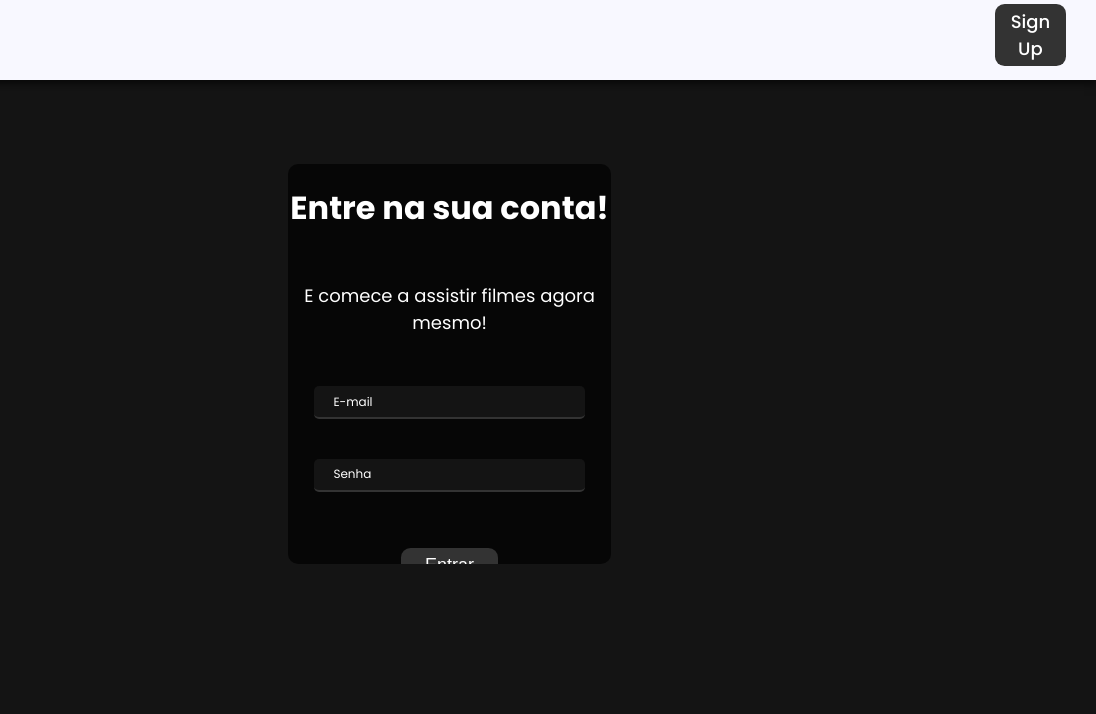
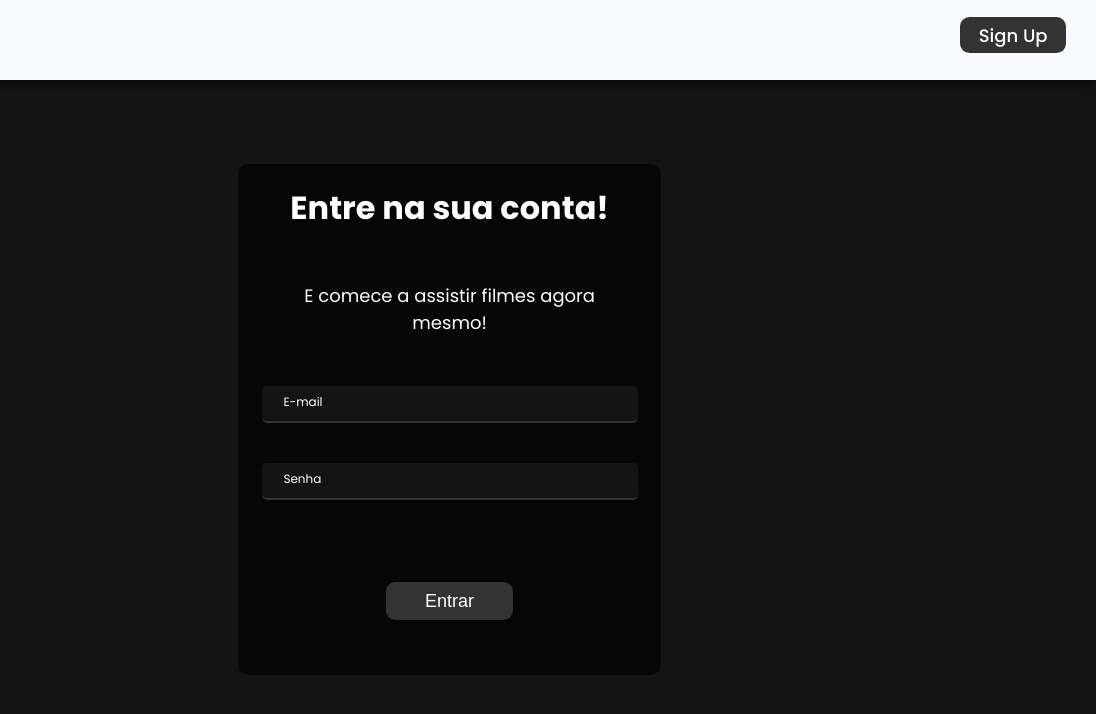
Before and after one commit to CaioEmannuelDiniz/BasicWeb, a plain HTML site: page pages/indexLogin.html in a window 1280 px wide. Shown: the full height of the page, 184-1280 px from the left. Drawn offline with Linux system fonts and the light colour scheme.

Commit message:
Add files via upload

```diff
--- a/pages/indexLogin.html
+++ b/pages/indexLogin.html
@@ -15,11 +15,11 @@
         main {
             margin-top: 0;
             margin-top: 20%;
-            height: 50vh;
-            overflow: hidden;
+            height: auto;
+
         }
         .enviarCadastro{
-            margin-top: 5%;
+            margin-top: 10%;
         }
 
     </style>
@@ -29,7 +29,7 @@
         <header>
             <a href="/index.html"><img src="/assets/logo.png" alt="logo LiveStream"></a>
             <div class="Auth_Section">
-              <a class="Sign_In" href="./indexLogin.html">Sign Up</a>
+              <a class="Sign_In" href="./index.html">Sign Up</a>
             </div>
         </header>
         <main>
@@ -49,5 +49,8 @@
                     </div>
                 </form>
         </main>
+        <footer>
+
+        </footer>
 </body>
 </html>
--- a/pages/style.css
+++ b/pages/style.css
@@ -62,7 +62,7 @@ header img {
     align-items: center;
     justify-content: flex-end;
     height: 40px;
-    width: 10%;
+    width: 15%;
 }
 .Sign_In{
     font-weight: 500;
@@ -84,22 +84,21 @@ header img {
 
 }
 
-
 main {
     display: flex;
     grid-column: 2 / 3;
     flex-direction: column;
-    margin: 50px;
+    margin-top: 50px;
     background: #000000B3;
     border-radius: 10px;
-    overflow: hidden;
+    height: auto;
     & h1 {
         font-size: 2em;
         margin: 20px 0 50px;
     }
     & p{
         font-size: 1.125em;
-        margin-bottom: 50px;
+        margin: 0 50px 50px 50px;
     }
     color: var(--colorFont);
 }
@@ -113,7 +112,7 @@ form {
 
 .input {
 
-    width: 80%;
+    width: 85%;
     font-size: 1rem;
     border: 1px solid #ccc;
     border-radius: 5px;
@@ -185,7 +184,7 @@ div label {
 }
 
 select {
-    width: 85%;
+    width: 90%;
     text-align: center;
     font-size: 1rem;
     border: 1px solid #ccc;
@@ -264,3 +263,10 @@ div p {
     cursor: pointer;
 
 }
+
+footer {
+    grid-column: 1 / 4;
+    width: 100%;
+    height: 80px;
+
+}
```
